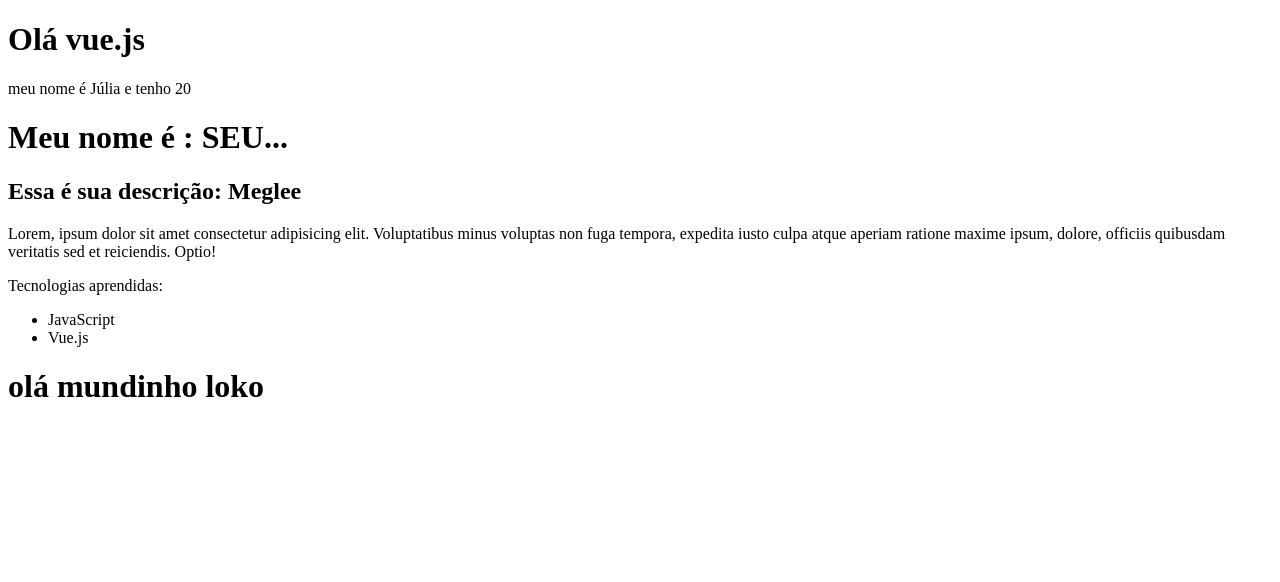
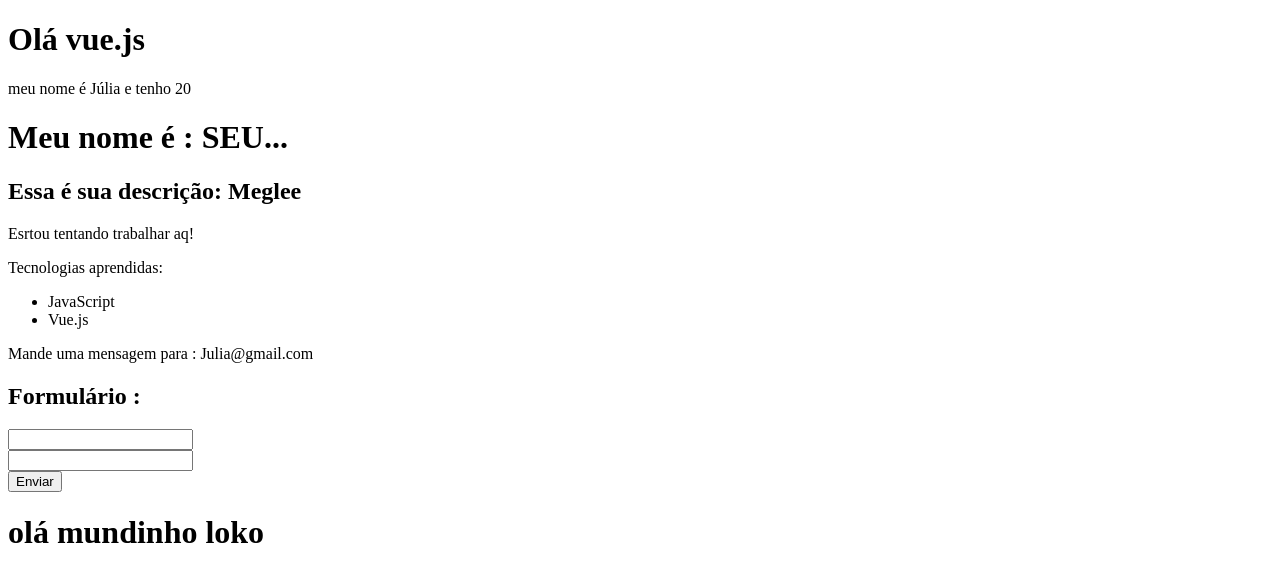
Before and after one commit to JuuhSouza/Estudos_vue, a Vue app: page / in a window 1280 px wide. Shown: the top 582 px of the page. Built offline with nearby package versions, Linux system fonts and the light colour scheme.

Commit message:
estudando vue

```diff
--- /dev/null
+++ b/src/components/Form.vue
@@ -0,0 +1,28 @@
+<template>
+    <h2>
+        Formulário :
+    </h2>
+    <form action="">
+        <div>
+            <InputText/>
+        </div>
+        <div>
+            <InputText/>
+        </div>
+        <div>
+            <Submit/>
+        </div>
+    </form>
+</template>
+
+<script>
+    import InputText from './form/InputText.vue'
+    import Submit from './form/Submit.vue'
+
+    export default{
+        name : 'Form',
+        components: {
+            InputText, Submit
+        }
+    }
+</script>
--- a/src/components/Info.vue
+++ b/src/components/Info.vue
@@ -1,16 +1,25 @@
 <template>
 <div>
-    <p>Lorem, ipsum dolor sit amet consectetur adipisicing elit. Voluptatibus minus voluptas non fuga tempora, expedita iusto culpa atque aperiam ratione maxime ipsum, dolore, officiis quibusdam veritatis sed et reiciendis. Optio!</p>
+    <p v-if="esta_trabalhando">Esrtou tentando trabalhar aq!</p> <!-- sempre trabalhar com if e else um ao lado do outro, pois se colocar em linhas oportas ela n irá reconhecer o if -->
+    <p v-else> Em busca de um milhagre</p>
         <p>Tecnologias aprendidas: {{  }}</p>
         <ul>
             <li> JavaScript</li>
             <li> Vue.js </li>
         </ul>
+        <p v-show="mostrar_email">Mande uma mensagem para : {{ email }}</p>
 </div>
 </template>
 
 <script>
     export default{
-        name : 'Info'
+        name : 'Info',
+        data(){
+            return{
+                esta_trabalhando : true,
+                mostrar_email: true,
+                email: 'Julia@gmail.com'
+            }
+        }
     }
  </script>
--- a/src/components/Pessoa.vue
+++ b/src/components/Pessoa.vue
@@ -2,16 +2,18 @@
     <div>
         <h2>Essa é sua descrição: {{ nome }} </h2>
         <Info/>
+        <Form/>
     </div>
 </template>
 
 <script>
     import Info from './Info.vue'
+import Form from './Form.vue'
 
     export default{
         name : 'Pessoa',
         components:{
-            Info
+            Info, Form
         },
         data(){
             return{
--- /dev/null
+++ b/src/components/form/InputText.vue
@@ -0,0 +1,10 @@
+<template>
+
+        <input type="text">
+</template>
+
+<script>
+    export default{
+        name: 'InputText'
+    }
+</script>
--- /dev/null
+++ b/src/components/form/Submit.vue
@@ -0,0 +1,9 @@
+<template>
+    <input type="submit" value="Enviar">
+</template>
+
+<script>
+    export default{
+        name: 'Submit'
+    }
+</script>
```
